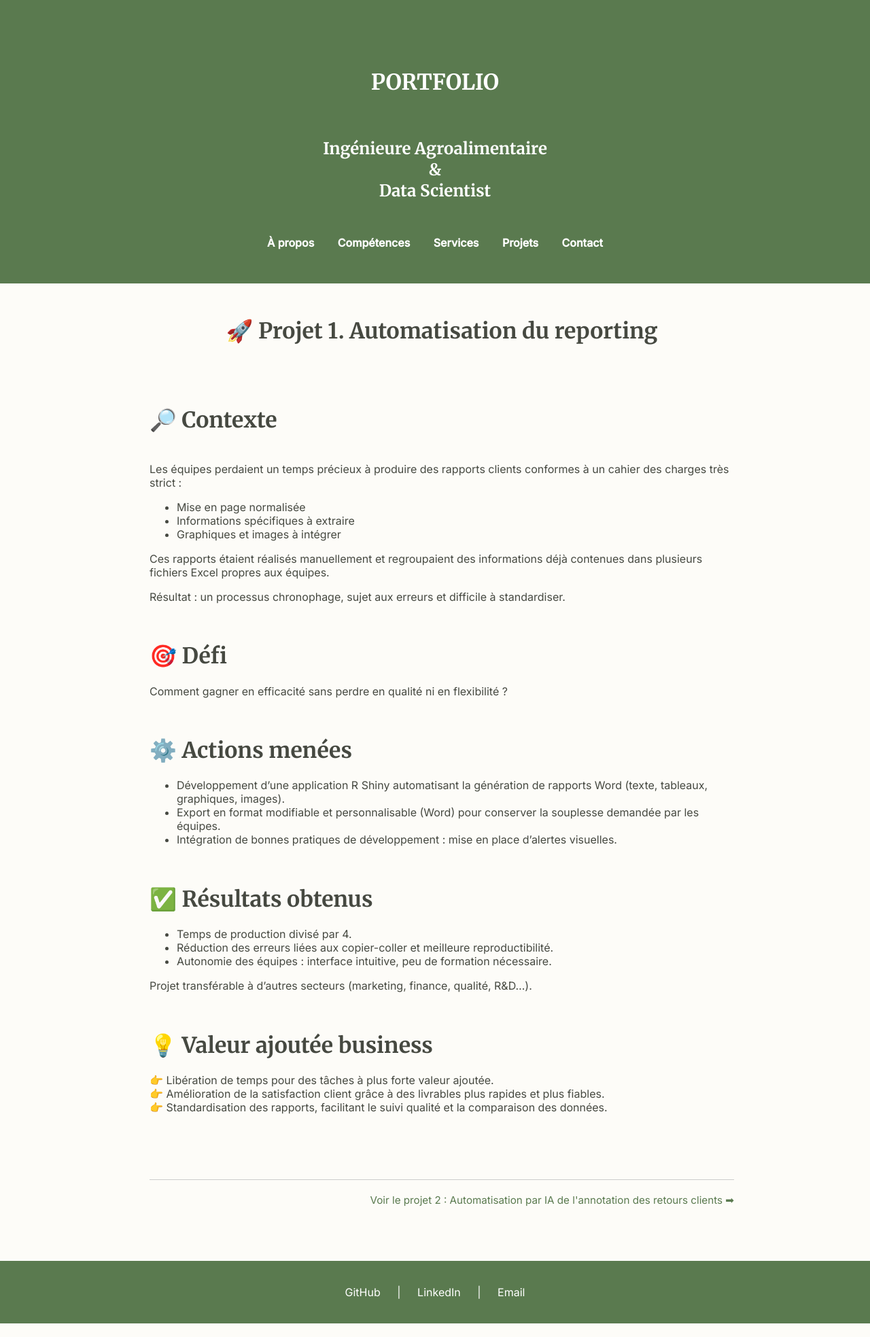
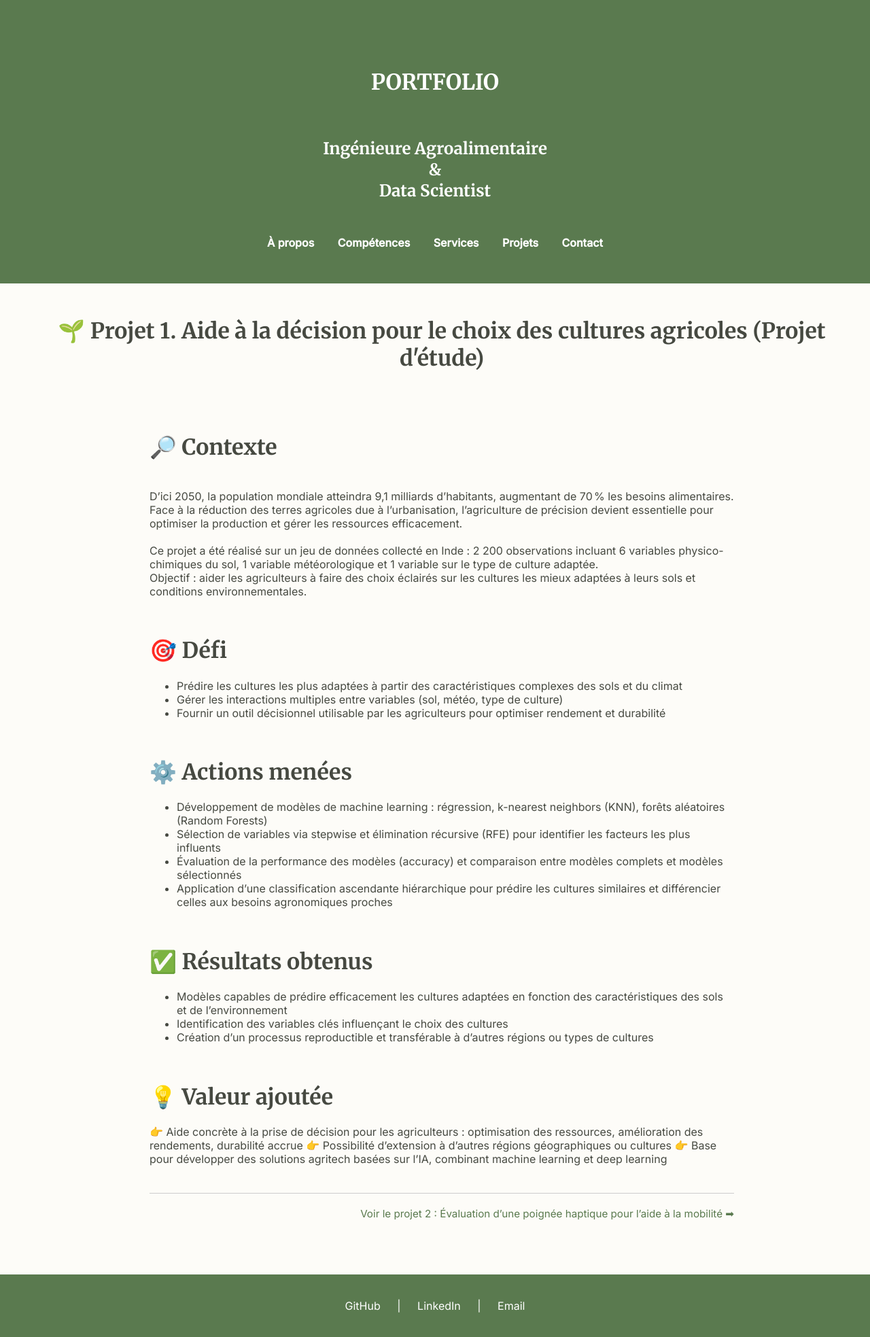
Before and after one commit to emma-dcs/emma-dcs.github.io, a Jekyll site: the page built from projet1.md, in a window 1280 px wide. Shown: the whole page at 68% size. Built offline with Jekyll 4.4.1, drawn with Linux system fonts in a browser that asks for light colours.

Commit message:
orga proj

```diff
--- a/assets/css/style.scss
+++ b/assets/css/style.scss
@@ -168,6 +168,13 @@ main {
   font-style: italic;
 }
 
+.projet-image {
+  width: 60px;
+  height: auto;
+  margin-bottom: 10px;
+  display: block;
+}
+
 
 .projet-navigation {
   display: flex;
--- a/projet1.md
+++ b/projet1.md
@@ -1,55 +1,51 @@
 ---
 layout: default
-title: 🚀 Projet 1. Automatisation du reporting
+title: 🌱 Projet 1. Aide à la décision pour le choix des cultures agricoles (Projet d'étude)
 ---
 
 # 🔎 Contexte
 <br>
-Les équipes perdaient un temps précieux à produire des rapports clients conformes à un cahier des charges très strict :
-- Mise en page normalisée
-- Informations spécifiques à extraire
-- Graphiques et images à intégrer<br>
-
-Ces rapports étaient réalisés manuellement et regroupaient des informations déjà contenues dans plusieurs fichiers Excel propres aux équipes.<br>
-
-Résultat : un processus chronophage, sujet aux erreurs et difficile à standardiser.
+D’ici 2050, la population mondiale atteindra 9,1 milliards d’habitants, augmentant de 70 % les besoins alimentaires.
+Face à la réduction des terres agricoles due à l’urbanisation, l’agriculture de précision devient essentielle pour optimiser la production et gérer les ressources efficacement.<br>
+<br>
+Ce projet a été réalisé sur un jeu de données collecté en Inde : 2 200 observations incluant 6 variables physico-chimiques du sol, 1 variable météorologique et 1 variable sur le type de culture adaptée.<br>
+Objectif : aider les agriculteurs à faire des choix éclairés sur les cultures les mieux adaptées à leurs sols et conditions environnementales.
 
 <br>
 
 # 🎯 Défi
 
-Comment gagner en efficacité sans perdre en qualité ni en flexibilité ?
+- Prédire les cultures les plus adaptées à partir des caractéristiques complexes des sols et du climat
+- Gérer les interactions multiples entre variables (sol, météo, type de culture)
+- Fournir un outil décisionnel utilisable par les agriculteurs pour optimiser rendement et durabilité
 
 <br>
 
 # ⚙️ Actions menées
 
-- Développement d’une application R Shiny automatisant la génération de rapports Word (texte, tableaux, graphiques, images).
-- Export en format modifiable et personnalisable (Word) pour conserver la souplesse demandée par les équipes.
-- Intégration de bonnes pratiques de développement : mise en place d'alertes visuelles.
+- Développement de modèles de machine learning : régression, k-nearest neighbors (KNN), forêts aléatoires (Random Forests)
+- Sélection de variables via stepwise et élimination récursive (RFE) pour identifier les facteurs les plus influents
+- Évaluation de la performance des modèles (accuracy) et comparaison entre modèles complets et modèles sélectionnés
+- Application d’une classification ascendante hiérarchique pour prédire les cultures similaires et différencier celles aux besoins agronomiques proches
 
 <br>
 
 # ✅ Résultats obtenus
 
-- Temps de production divisé par 4.
-- Réduction des erreurs liées aux copier-coller et meilleure reproductibilité.
-- Autonomie des équipes : interface intuitive, peu de formation nécessaire.
-
-Projet transférable à d’autres secteurs (marketing, finance, qualité, R&D…).
+- Modèles capables de prédire efficacement les cultures adaptées en fonction des caractéristiques des sols et de l’environnement
+- Identification des variables clés influençant le choix des cultures
+- Création d’un processus reproductible et transférable à d’autres régions ou types de cultures
 
 <br>
 
-# 💡 Valeur ajoutée business
+# 💡 Valeur ajoutée
 
-👉 Libération de temps pour des tâches à plus forte valeur ajoutée.<br>
-👉 Amélioration de la satisfaction client grâce à des livrables plus rapides et plus fiables.<br>
-👉 Standardisation des rapports, facilitant le suivi qualité et la comparaison des données.<br>
+👉 Aide concrète à la prise de décision pour les agriculteurs : optimisation des ressources, amélioration des rendements, durabilité accrue
+👉 Possibilité d’extension à d’autres régions géographiques ou cultures
+👉 Base pour développer des solutions agritech basées sur l’IA, combinant machine learning et deep learning
 
-<br>
-<br>
 
 
 <div class="projet-navigation single-right">
-  <a href="{{ site.baseurl }}/projet2" class="next-projet">Voir le projet 2 : Automatisation par IA de l'annotation des retours clients ➡</a>
+  <a href="{{ site.baseurl }}/projet2" class="next-projet">Voir le projet 2 : Évaluation d’une poignée haptique pour l’aide à la mobilité ➡</a>
 </div>
```
Also changed, not shown: projet2.md (+19 -28 lines), projet3.md (+28 -19 lines), projet4.md (+50 -4 lines), projet5.md (added, +11 -0 lines), projets.md (+15 -8 lines), assets/images/projet1.png (added), assets/images/projet2.png (added), assets/images/projet3.png (added), assets/images/projet4.png (added).
